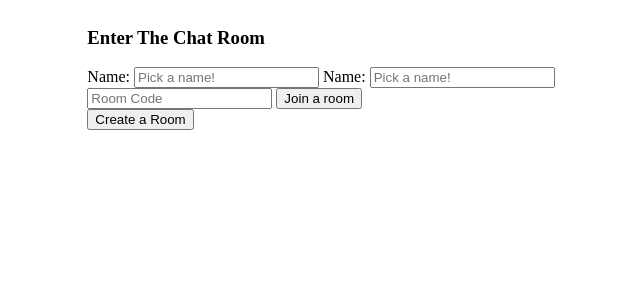
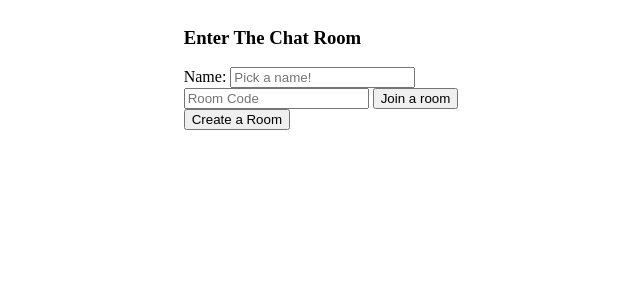
Before and after one commit to Samboja651/Addiction-Solver, a Flask app: page /peer-forum in a window 1280 px wide. Shown: the top 300 px of the page, without its empty margins (319-959 px from the left). Run offline with Flask 3, Linux system fonts and the light colour scheme; some libraries are stand-ins or nearby versions.

Commit message:
corrected a bug

```diff
--- a/templates/peer-forum.html
+++ b/templates/peer-forum.html
@@ -4,8 +4,6 @@
     <h3>Enter The Chat Room</h3 >
     <div>
         <label>Name:</label>
-        <input type="text" placeholder="Pick a name!" name="name" value="{{name}}">
-                <label>Name:</label>
         <input type="text" placeholder="Pick a name!" name="name" value="{{name}}">
     </div>
     <div class="join">
```
